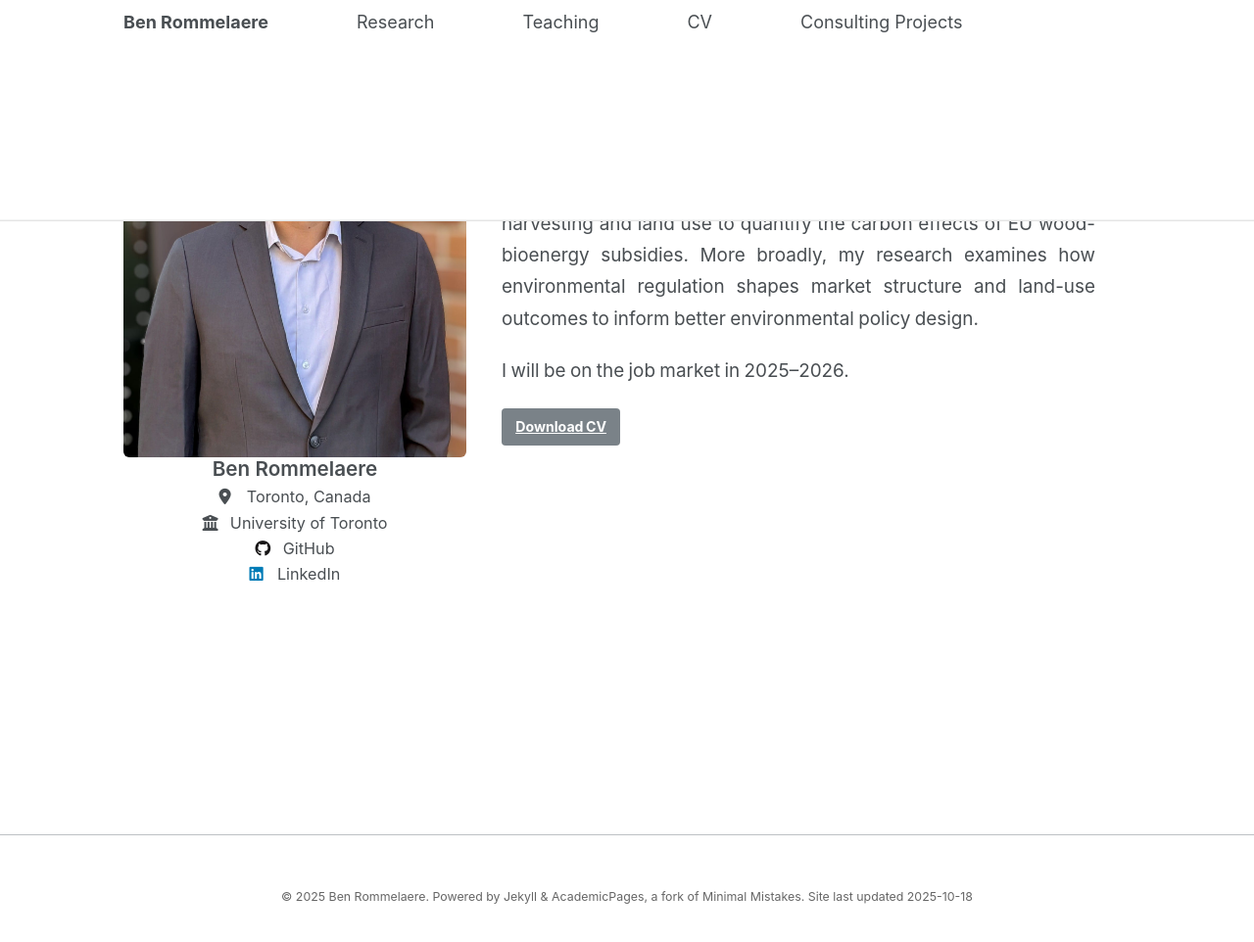
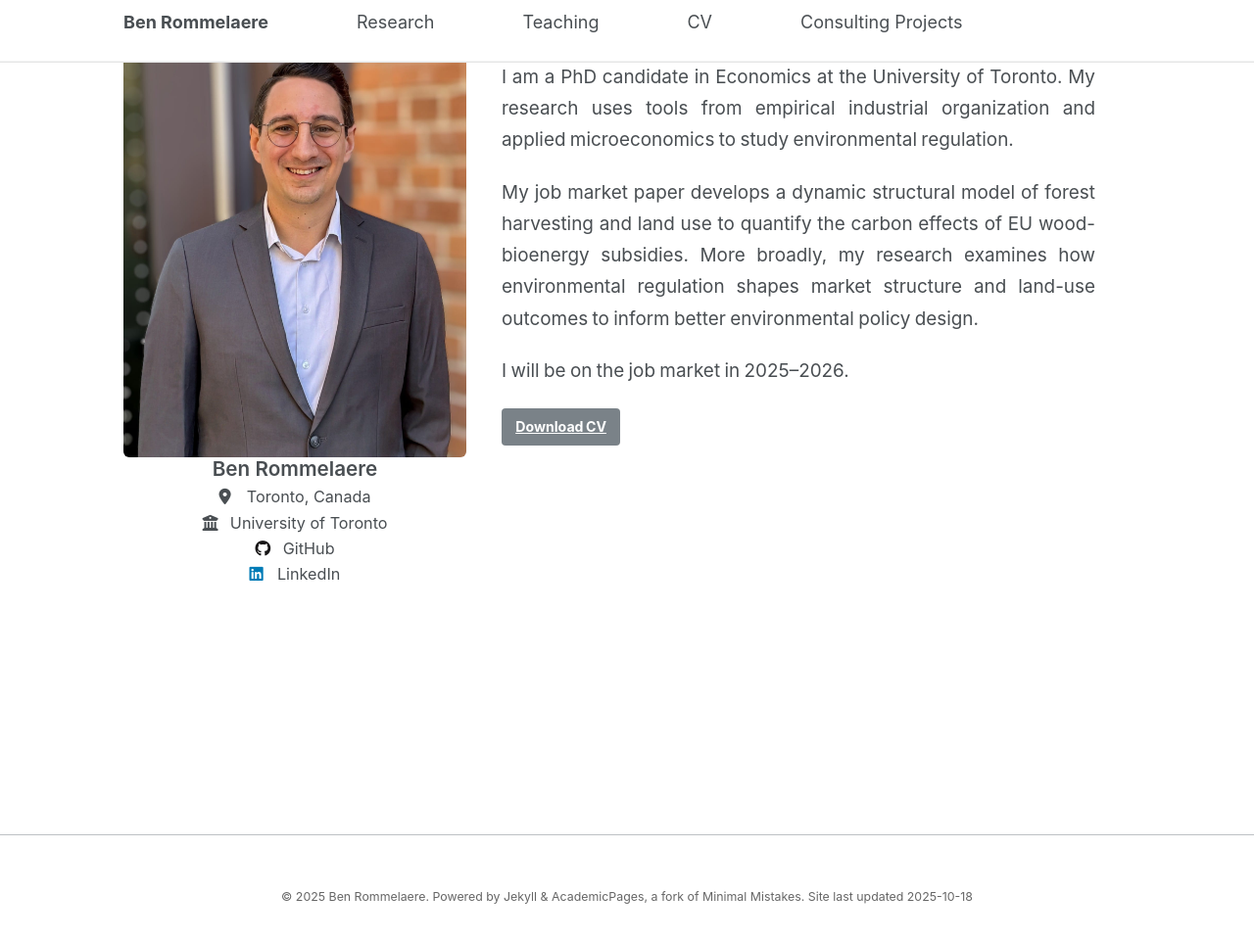
Before and after one commit to brommelaere/brommelaere.github.io, a Jekyll site: the page built from _pages/about.md, in a window 1280 px wide and 979 px high. Shown: the top 962 px of the window at 98% size. Built offline with Jekyll 4.4.1, drawn with Linux system fonts in a browser that asks for light colours.

Commit message:
Update _custom.scss

```diff
--- a/_sass/_custom.scss
+++ b/_sass/_custom.scss
@@ -10,8 +10,8 @@
   padding-left: 0 !important;
   padding-right: 0 !important;
   border-bottom: 1px solid #e5e5e5 !important;
-  padding-bottom: 10rem !important;
-  margin-bottom: -2rem !important; /* SPACE BETWEEN NAV AND CONTENT */
+  padding-bottom: 1rem !important;
+  margin-bottom: -5rem !important; /* SPACE BETWEEN NAV AND CONTENT */
 }
 
 .masthead__inner-wrap {
```
